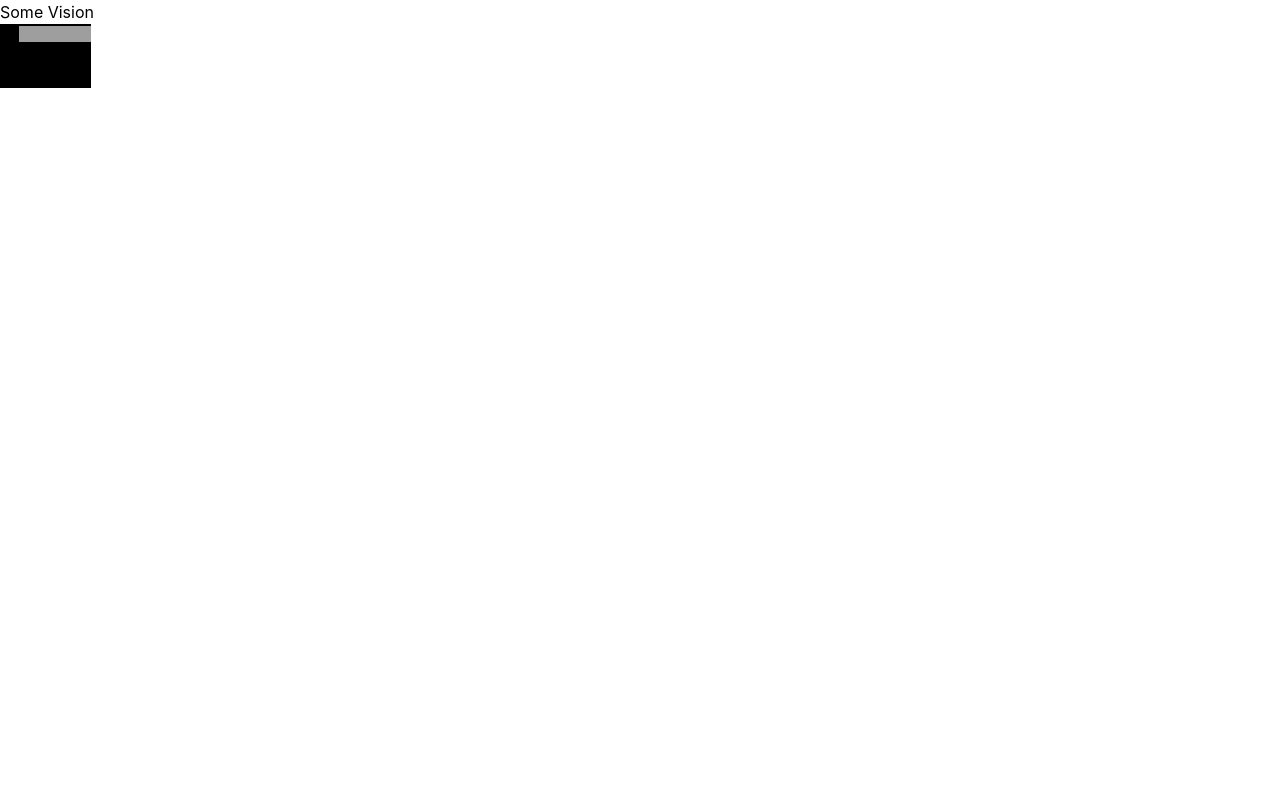
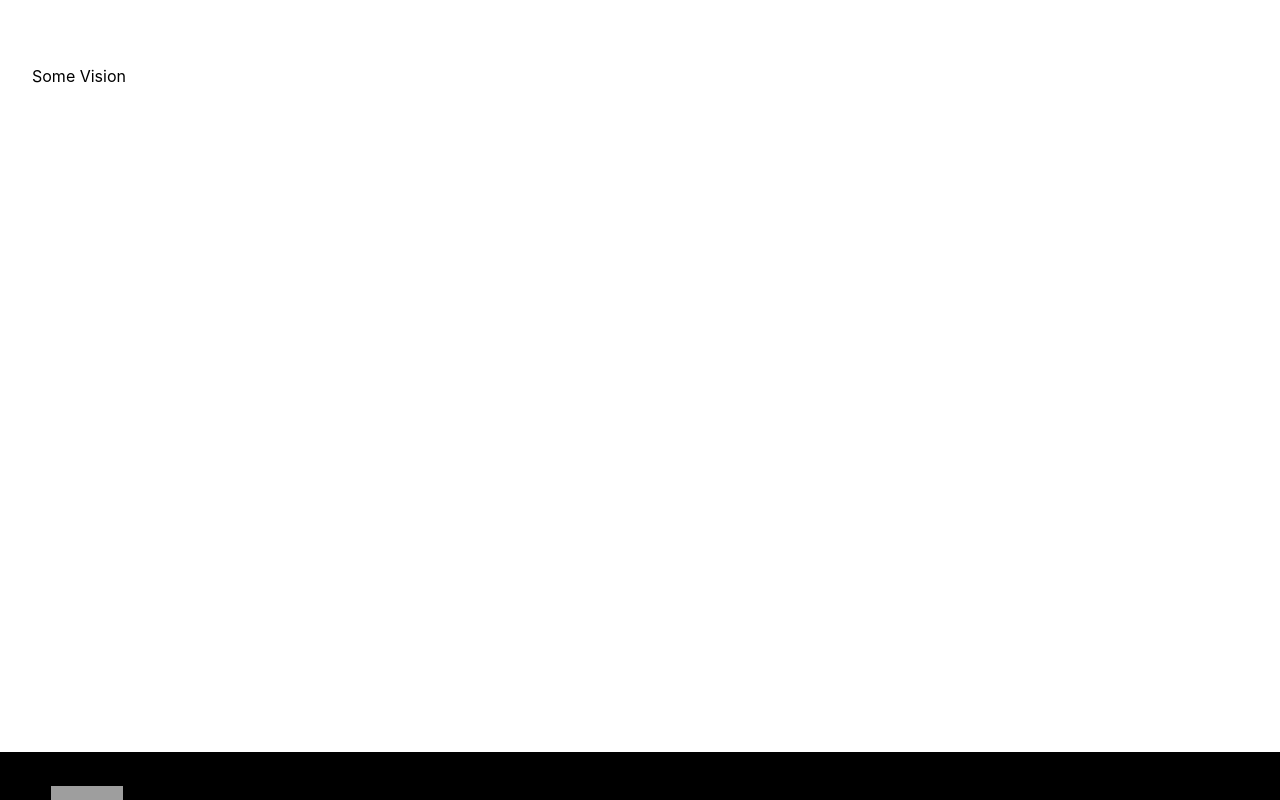
Before and after one commit to shogoroy/nextjs-clean-architecture-template, a Next.js app: page / in a window 1280 px wide. Built offline with nearby package versions, Linux system fonts and the light colour scheme; grey boxes are pictures that could not be loaded.

Commit message:
💄 Update styles

```diff
--- a/src/components/layouts/LPLayout/index.tsx
+++ b/src/components/layouts/LPLayout/index.tsx
@@ -15,7 +15,7 @@ const LPLayout: React.FC<Props> = ({ user, children }) => {
   return (
     <>
       <LPHeader />
-      <main>{children}</main>
+      <main className="h-[90vh]">{children}</main>
       <LPFooter />
     </>
   );
--- a/src/components/organisms/LPFooter/index.tsx
+++ b/src/components/organisms/LPFooter/index.tsx
@@ -5,7 +5,9 @@ interface Props {}
 
 const LPFooter: React.FC = () => {
   return (
-    <footer className={clsx("fixed", "b-0", "bg-black", "h-16")}>
+    <footer
+      className={clsx("fixed", "b-0", "bg-black", "h-16", "w-full", "p-8")}
+    >
       &copy; <Image src="/logo.svg" alt="Logo" width={72} height={16} />
     </footer>
   );
--- a/src/components/organisms/LPHeader/index.tsx
+++ b/src/components/organisms/LPHeader/index.tsx
@@ -1,7 +1,9 @@
+import clsx from "clsx";
+
 interface Props {}
 
-const LPHeader: React.FC = () => {
-  return <></>;
+const LPHeader: React.FC<Props> = () => {
+  return <header className={clsx("sticky", "h-8", "w-full")}></header>;
 };
 
 export default LPHeader;
--- a/src/components/organisms/TopLPFirstView/index.tsx
+++ b/src/components/organisms/TopLPFirstView/index.tsx
@@ -6,7 +6,7 @@ interface Props {
 
 const TopLPFirstView: React.FC<Props> = () => {
   return (
-    <div>
+    <div className="p-8">
       <Vision />
     </div>
   );
```
